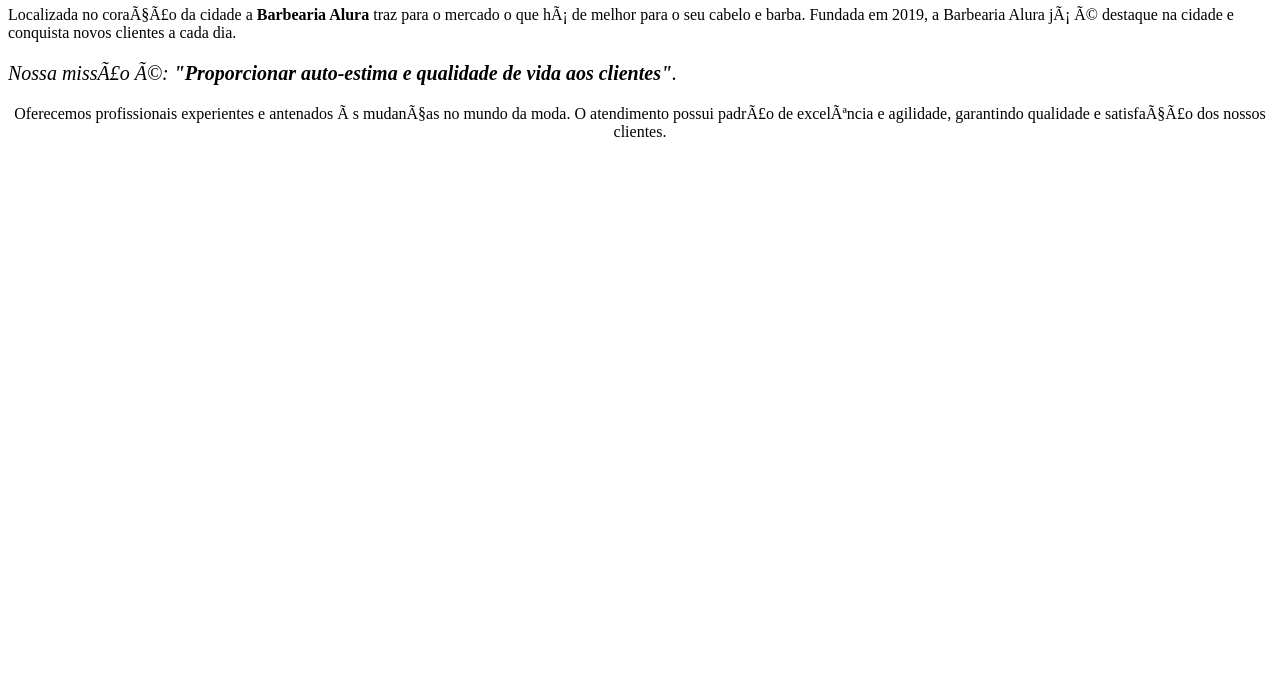
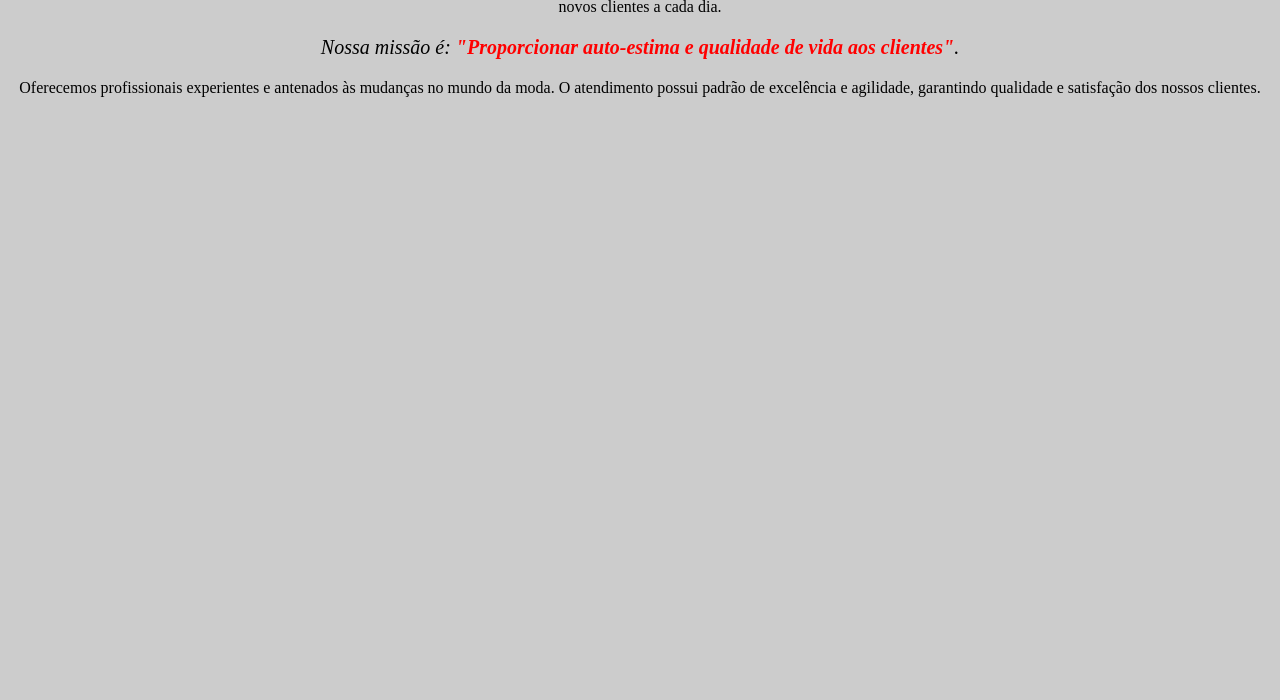
Before and after one commit to 08kyaa/Barbearia-Alura, a plain HTML site: page index.html in a window 1280 px wide. Shown: the part 100-800 px from the top of the page. Drawn offline with Linux system fonts and the light colour scheme.

Commit message:
Add files via upload

```diff
--- a/index.html
+++ b/index.html
@@ -1,24 +1,22 @@
 <!DOCTYPE html>
-<html lang-"pt-br">
+<html lang="pt-br">
 	<head>
-       <meta charset-"UTF-8">
+		<meta charset="UTF-8">
 		<title>Barbearia Alura</title>
-       <link rel="stylesheet"  href="style.css"
+		<link rel="stylesheet" href="style.css">
+
 		<style>
-          p  {
-           text-align:center
-          }
+
 		</style>
-
 	</head>
 
 	<body>
-    <h1 style="text-align:center">Sobre a Barbearia Alura</h1>
+		<h1 style="text-align: center">Sobre a Barbearia Alura</h1>
 
 		<p>Localizada no coração da cidade a <strong>Barbearia Alura</strong> traz para o mercado o que há de melhor para o seu cabelo e barba. Fundada em 2019, a Barbearia Alura já é destaque na cidade e conquista novos clientes a cada dia.</p>
 
-    <p style="font-size: 20px;"><em>Nossa missão é: <strong>"Proporcionar auto-estima e qualidade de vida aos clientes"</strong>.</em></p>
+		<p style="font-size: 20px"><em>Nossa missão é: <strong>"Proporcionar auto-estima e qualidade de vida aos clientes"</strong>.</em></p>
 
-    <p style="text-align: center">Oferecemos profissionais experientes e antenados às mudanças no mundo da moda. O atendimento possui padrão de excelência e agilidade, garantindo qualidade e satisfação dos nossos clientes.</p>
+		<p>Oferecemos profissionais experientes e antenados às mudanças no mundo da moda. O atendimento possui padrão de excelência e agilidade, garantindo qualidade e satisfação dos nossos clientes.</p>
 	</body>
 </html>
--- a/style.css
+++ b/style.css
@@ -0,0 +1,11 @@
+body {
+	background: #CCCCCC
+}
+
+p {
+	text-align: center;
+}
+
+em strong {
+	color: #FF0000;
+}
```
Lines whose indentation alone changed are shown as unchanged.
